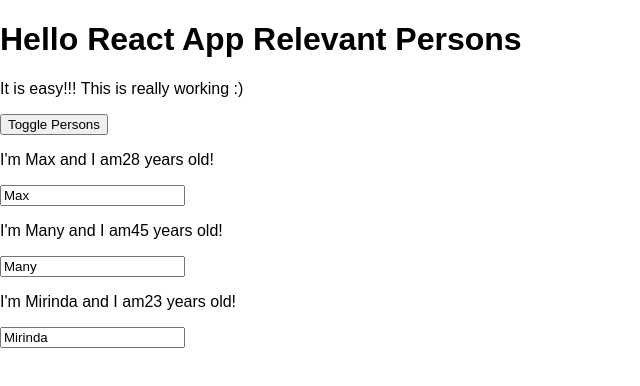
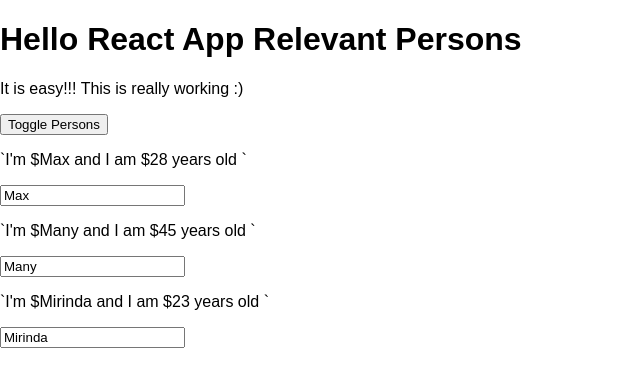
Before and after one commit to RenataTeter/First-react, a React app: page / in a window 1280 px wide. Both pictures are taken after a click on the button "Toggle Persons". Shown: the top 386 px of the page, without its empty margins (0-640 px from the left). Built offline with nearby package versions, Linux system fonts and the light colour scheme.

Commit message:
Change string

```diff
--- a/src/Components/Persons/PersonA/Person.js
+++ b/src/Components/Persons/PersonA/Person.js
@@ -17,16 +17,18 @@
 //const person = (props) => {
    render() {
         console.log('[Person.js] rendering...');
+        const {name, age, children, click}=this.props
         return (
           <div className={classes.Person} >
-              <p onClick= {this.props.click}>
-              I'm {this.props.name} and I am
-              {this.props.age} years old!</p>
-          <p>{this.props.children}</p>
+              <p onClick= {click}>
+                `I'm ${name} and I am ${age} years old `
+              </p>
+          <p>{children}</p>
           <input
-          type="text"
-          onChange={this.props.changed}
-          value={this.props.name}/>
+            onChange={this.props.changed}
+            type="text"
+            value={this.props.name}
+          />
           </div>
           );
       }
```
